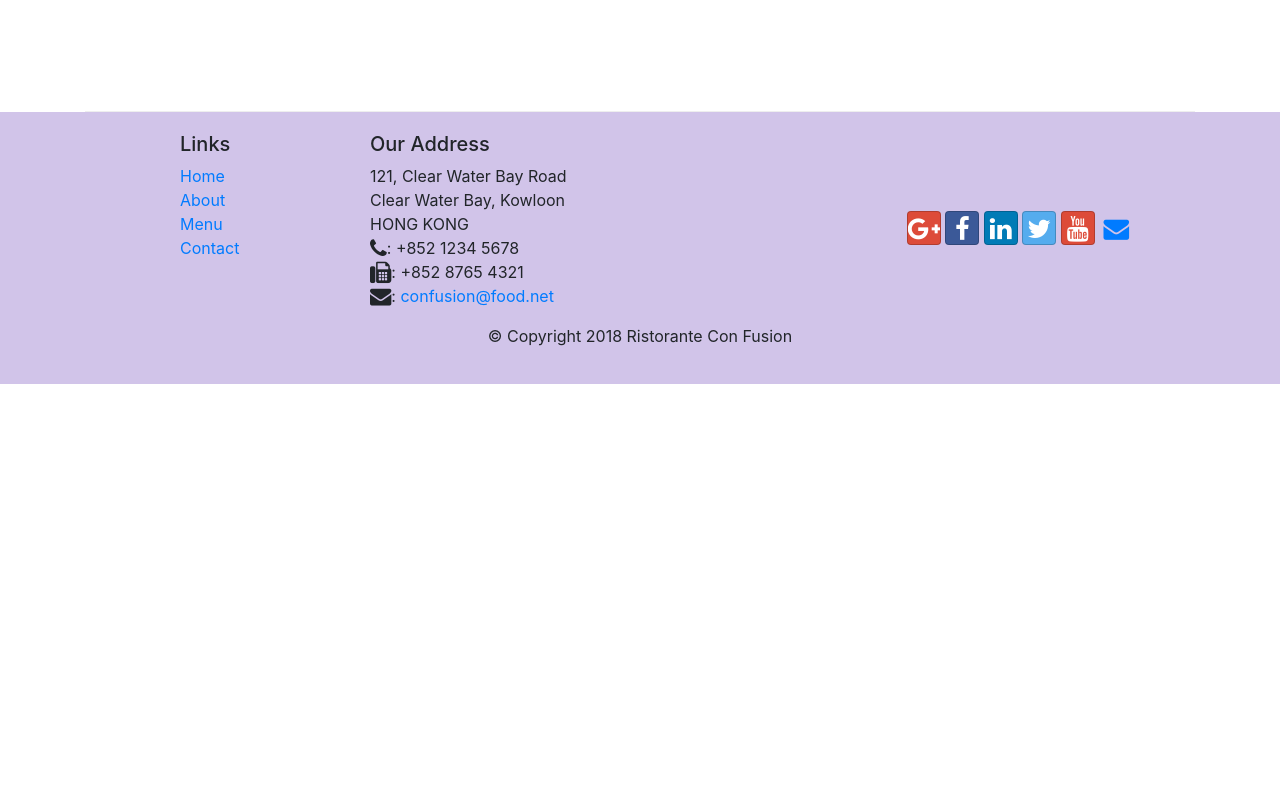
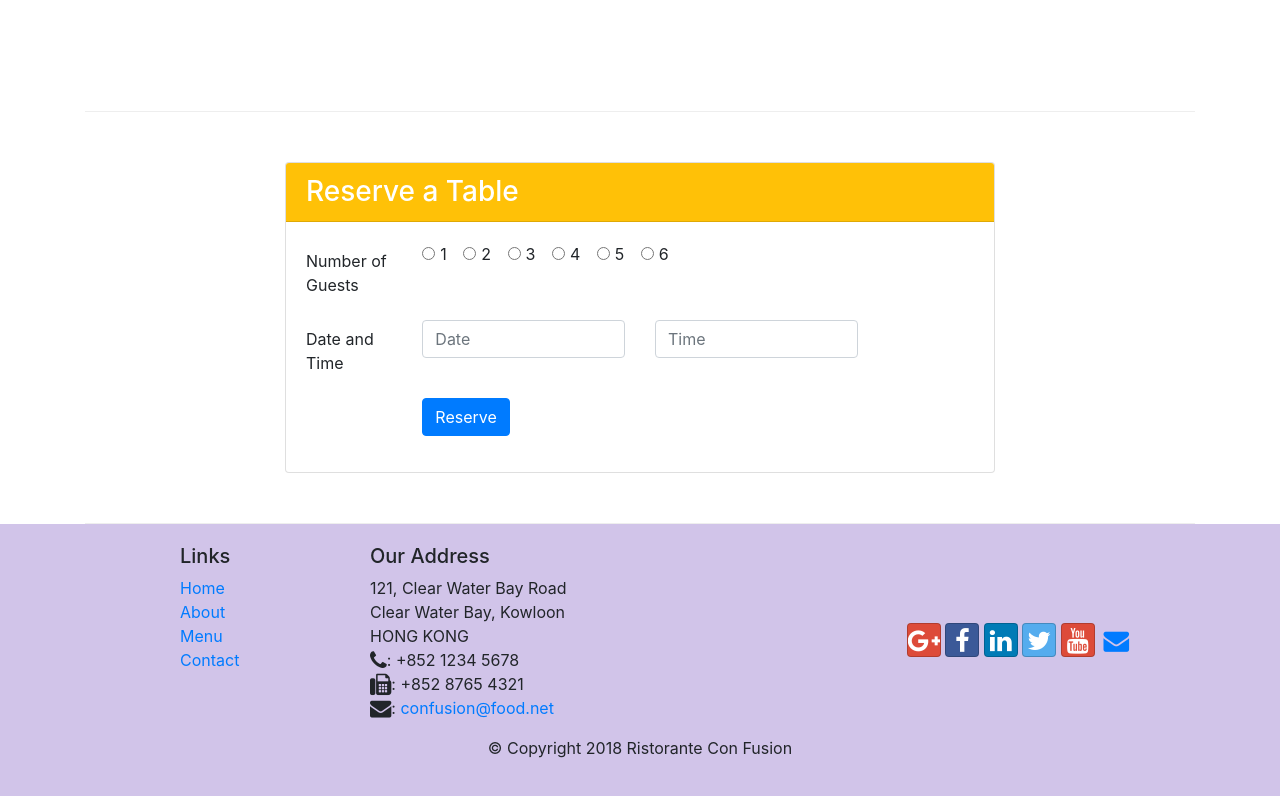
Before and after one commit to keshavjain235/conFusion, a website: page index.html in a window 1280 px wide. Shown: the part 1422-2218 px from the top of the page. Before the commit the page ends 1806 px from the top, so only its background shows below. Drawn offline with nearby package versions, Linux system fonts and the light colour scheme.

Commit message:
Assignment Two

```diff
--- a/index.html
+++ b/index.html
@@ -40,8 +40,11 @@
                     <h1>Ristorante con Fusion</h1>
                     <p>We take inspiration from the World's best cuisines, and create a unique fusion experience. Our lipsmacking creations will tickle your culinary senses!</p>
                 </div>
+                <div class="col-12 col-sm-3 align-self-center">
+                    <img src="img/logo.png" class="img-fluid">
+                </div>
                 <div class="col-12 col-sm align-self-center">
-                    <img src="img/logo.png" class="img-fluid">
+                    <a role="button" class="btn btn-block btn-sm btn-warning" href="#reserveform">Reserve Table</a>
                 </div>
             </div>
         </div>
@@ -69,8 +72,13 @@
                 <h3>This Month's Promotions</h3>
             </div>
             <div class="col col-sm col-md">
-                <h2>Weekend Grand Buffet</h2>
-                <p class="d-none d-sm-block">Featuring mouthwatering combinations with a choice of five different salads, six enticing appetizers, six main entrees and five choicest desserts. Free flowing bubbly and soft drinks. All for just $19.99 per person </p>
+                <div class="media">
+                    <div class="media-body">
+                        <h2 class="mt-0">Weekend Grand Buffet <span class="badge badge-danger">NEW</span></h2>
+                        <p class="d-none d-sm-block">Featuring mouthwatering combinations with a choice of five different salads, six enticing appetizers, six main entrees and five choicest desserts. Free flowing bubbly and soft drinks. All for just $19.99 per person </p>
+                    </div>
+                    <img class="d-flex ml-3 img img-thumbnail align-self-center" src="img/buffet.png" alt="alberto">
+                </div>
             </div>
         </div>
 
@@ -85,6 +93,65 @@
                         <h2>Alberto Somayya</h2>
                         <h4>Executive Chef</h4>
                         <p class="d-none d-sm-block">Award winning three-star Michelin chef with wide International experience having worked closely with whos-who in the culinary world, he specializes in creating mouthwatering Indo-Italian fusion experiences. </p>
+                    </div>
+                </div>
+            </div>
+        </div>
+
+        <div class="row row-content align-items-center">
+            <div class="offset-md-2 col-md-8">
+                <div class="card">
+                    <h3 class="card-header bg-warning text-white">Reserve a Table</h3>
+                    <div class="card-body">
+                        <form id="reserveform">
+
+                            <div class="form-group row">
+                                <label for="numberofguests" class="col-md-2 col-form-label">Number of Guests</label>
+                                <div class="col-md-10">
+                                    <div class="form-check form-check-inline">
+                                        <input class="form-check-input" type="radio" name="inlineRadioOptions" id="inlineRadio1" value="option1">
+                                        <label class="form-check-label" for="inlineRadio1">1</label>
+                                    </div>
+                                    <div class="form-check form-check-inline">
+                                        <input class="form-check-input" type="radio" name="inlineRadioOptions" id="inlineRadio2" value="option2">
+                                        <label class="form-check-label" for="inlineRadio2">2</label>
+                                    </div>
+                                    <div class="form-check form-check-inline">
+                                        <input class="form-check-input" type="radio" name="inlineRadioOptions" id="inlineRadio3" value="option3">
+                                        <label class="form-check-label" for="inlineRadio3">3</label>
+                                    </div>
+                                    <div class="form-check form-check-inline">
+                                        <input class="form-check-input" type="radio" name="inlineRadioOptions" id="inlineRadio4" value="option4">
+                                        <label class="form-check-label" for="inlineRadio4">4</label>
+                                    </div>
+                                    <div class="form-check form-check-inline">
+                                        <input class="form-check-input" type="radio" name="inlineRadioOptions" id="inlineRadio5" value="option5">
+                                        <label class="form-check-label" for="inlineRadio5">5</label>
+                                    </div>
+                                    <div class="form-check form-check-inline">
+                                        <input class="form-check-input" type="radio" name="inlineRadioOptions" id="inlineRadio6" value="option6">
+                                        <label class="form-check-label" for="inlineRadio6">6</label>
+                                    </div>
+                                </div>
+                            </div>
+
+                            <div class="form-group row">
+                                <label for="dateandtime" class="col-12 col-md-2 col-form-label">Date and Time</label>
+                                <div class="col-12 col-md-4">
+                                    <input type="text" class="form-control" id="date" name="date" placeholder="Date">
+                                </div>
+                                <div class="col-12 col-md-4">
+                                    <input type="text" class="form-control" id="time" name="time" placeholder="Time">
+                                </div>
+                            </div>
+
+                            <div class="form-group row">
+                                <div class="offset-md-2 col-md-10">
+                                    <buton type="submit" class="btn btn-primary">Reserve</buton>
+                                </div>
+                            </div>
+
+                        </form>
                     </div>
                 </div>
             </div>
```
Also changed, not shown: contactus.html (+4 -4 lines).
